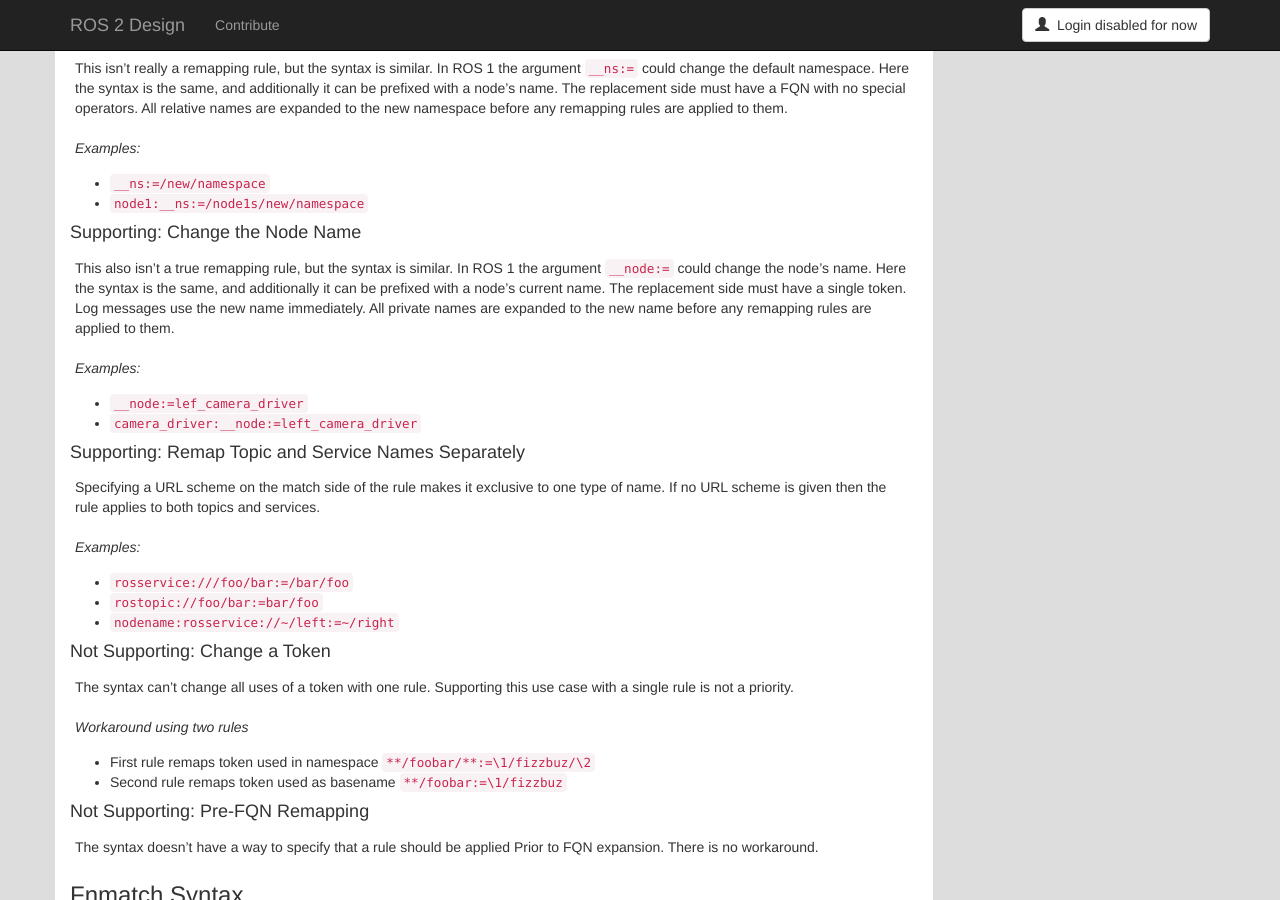
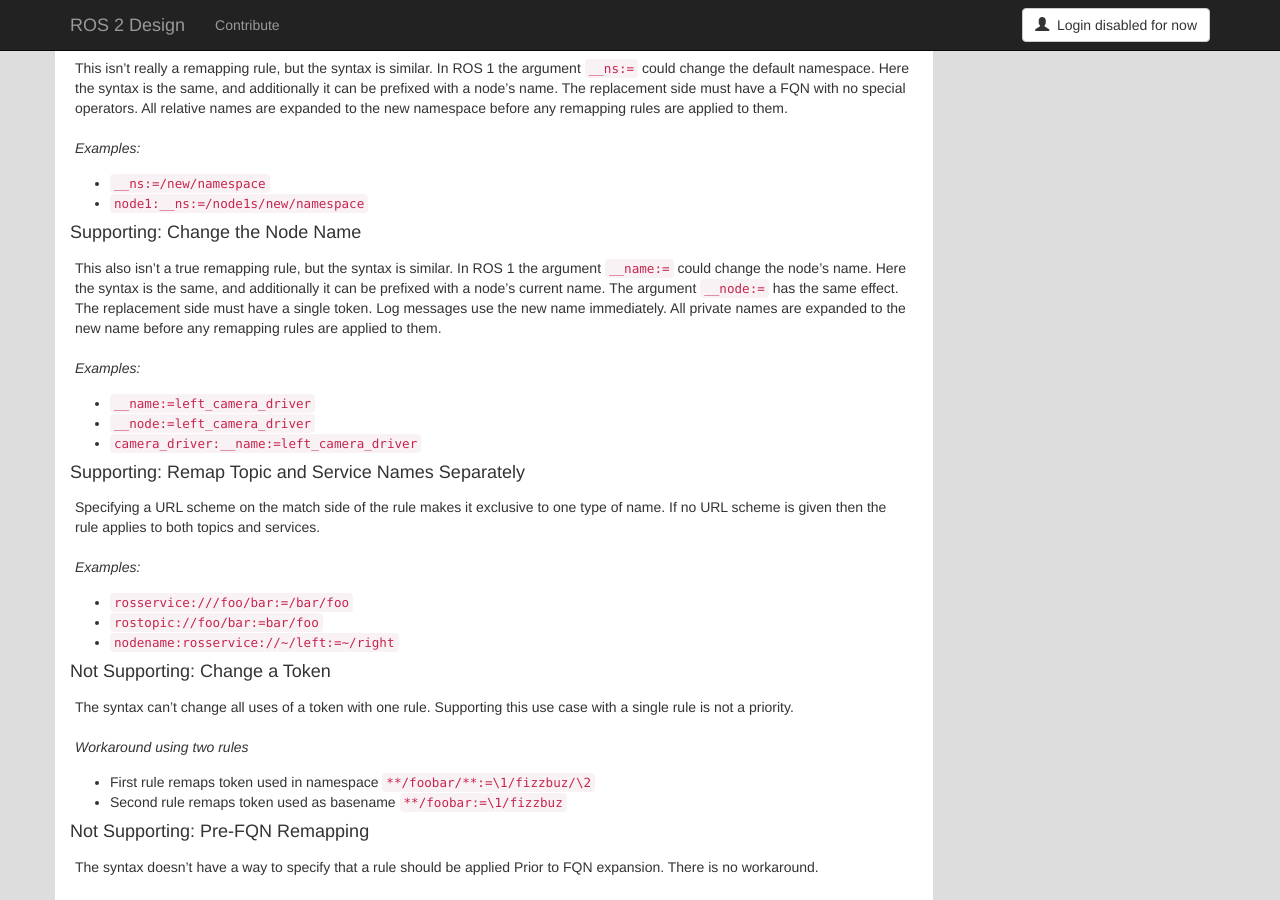
Before and after one commit to ros2/design, a Jekyll site: the page built from articles/141_static_remapping.md, in a window 1280 px wide and 900 px high, scrolled down 7511 px. Built offline with Jekyll 4.4.1, drawn with Linux system fonts in a browser that asks for light colours; nearby versions of some CDN libraries; some of the changed text lies outside the part shown.

Commit message:
Add documentation on node parameter (#263)
* Add documentation on node parameter

Update the documentation to indicate that the `__name` parameter provides the same functionality as `__node`.  Also fix some incorrect references to ROS1 behavior.

Related to ros2/rcl#258.

* Update articles/141_static_remapping.md

Co-Authored-By: Michel Hidalgo <michel@ekumenlabs.com>

Co-authored-by: Michel Hidalgo <michel@ekumenlabs.com>

```diff
--- a/articles/141_static_remapping.md
+++ b/articles/141_static_remapping.md
@@ -191,7 +191,7 @@
 ### Change the Node Name
 
 The node name is used in log messages and to create private names.
-ROS 1 has this feature using the argument `__node`.
+ROS 1 has this feature using the argument `__name`.
 
 *Example:*
 
@@ -271,7 +271,7 @@
 `**` behaves similar to its use in bash>=4.0 with the globstar option set.
 
 The URL schemes `rosservice://` and `rostopic://` may only be given to topic or service name rules.
-They may not be prefixed to a node name or namespace replacement rule (`__node` or `__ns`).
+They may not be prefixed to a node name or namespace replacement rule (`__name`, `__node`, or `__ns`).
 If both a node name prefix and URL scheme are given, the node name prefix must come first.
 
 `*`, and `**` match whole tokens only.
@@ -316,7 +316,7 @@
 
 #### Special Rule for Changing the Node Name
 
-The string `__node` can be given on the match part of a rule to signal a change of the node's name.
+The strings `__name` or  `__node` can be given on the match part of a rule to signal a change of the node's name.
 On the match side it may be used by itself or with a `nodename:` prefix.
 The replacement must be a single token which will become the node's new name.
 
@@ -438,16 +438,18 @@
 #### Supporting: Change the Node Name
 
 This also isn't a true remapping rule, but the syntax is similar.
-In ROS 1 the argument `__node:=` could change the node's name.
+In ROS 1 the argument `__name:=` could change the node's name.
 Here the syntax is the same, and additionally it can be prefixed with a node's current name.
+The argument `__node:=` has the same effect.
 The replacement side must have a single token.
 Log messages use the new name immediately.
 All private names are expanded to the new name before any remapping rules are applied to them.
 
 *Examples:*
 
-- `__node:=lef_camera_driver`
-- `camera_driver:__node:=left_camera_driver`
+- `__name:=left_camera_driver`
+- `__node:=left_camera_driver`
+- `camera_driver:__name:=left_camera_driver`
 
 #### Supporting: Remap Topic and Service Names Separately
 Specifying a URL scheme on the match side of the rule makes it exclusive to one type of name.
```
